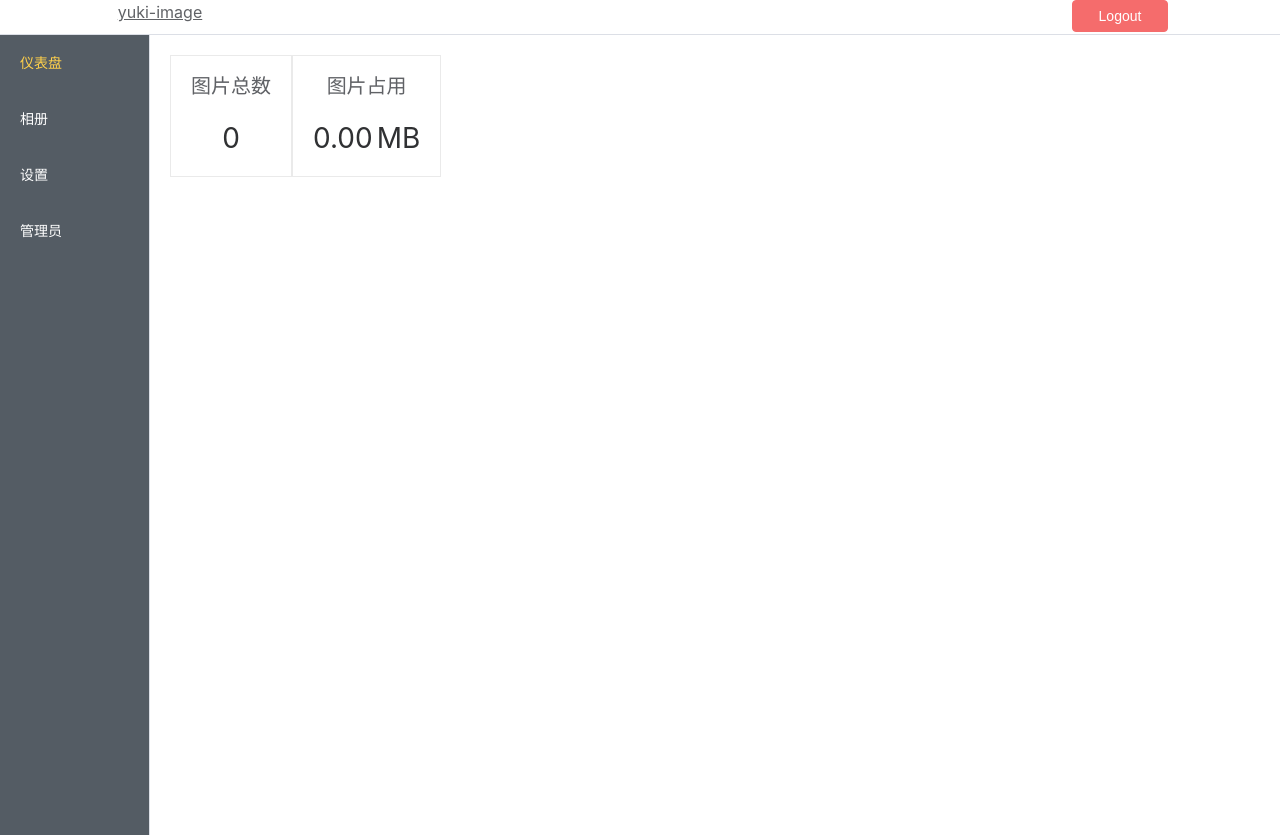
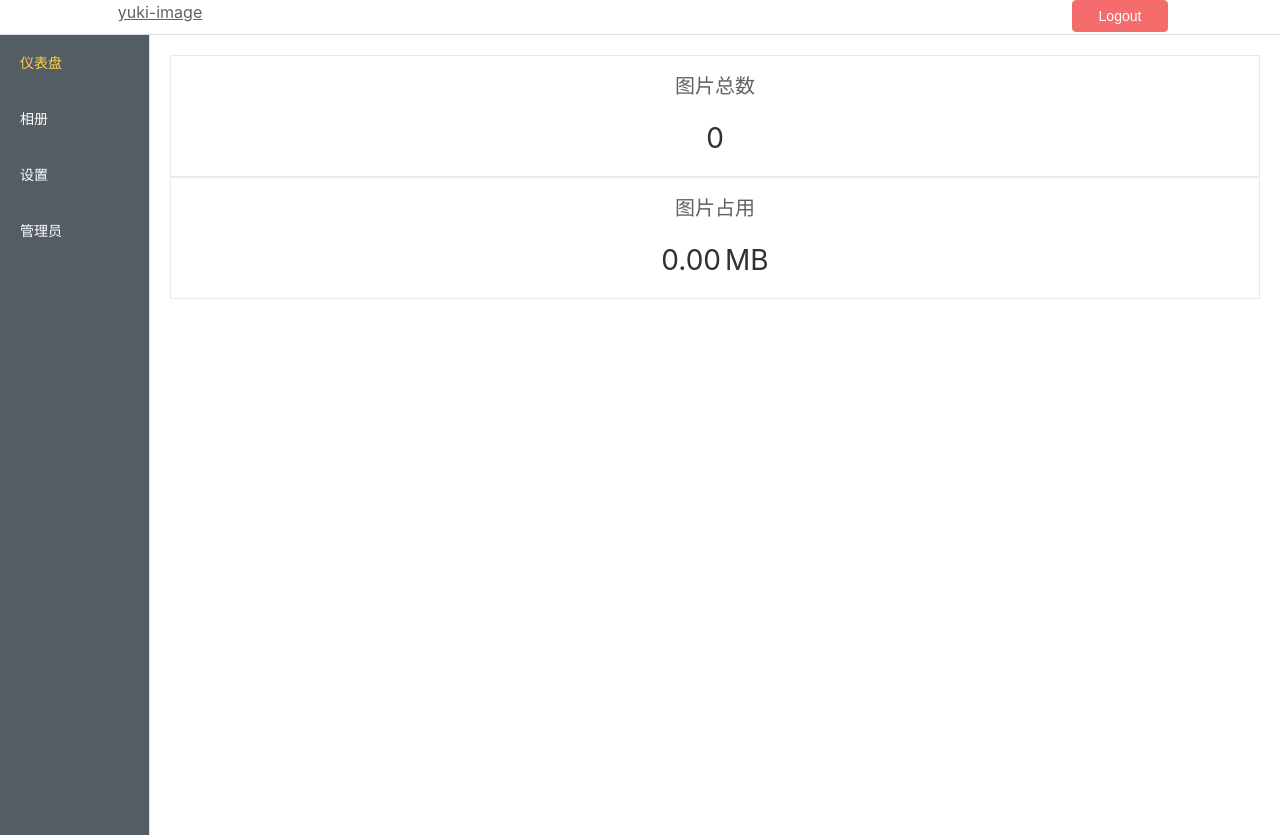
Before and after one commit to ArtdragonXoX/yuki-image-web, a Vue app: page / in a window 1280 px wide. Built offline with nearby package versions, Linux system fonts and the light colour scheme; no server answers; sample sign-in values are in the browser's storage.

Commit message:
调整主页面

```diff
--- a/src/views/HomeView.vue
+++ b/src/views/HomeView.vue
@@ -1,16 +1,8 @@
 <template>
-        <ElContainer>
-            <el-row>
-                <el-col :span="24">
-                    <ImageCount :album-id=null />
-                </el-col>
-            </el-row>
-            <el-row>
-                <el-col :span="24">
-                    <ImageSize :album-id=null />
-                </el-col>
-            </el-row>
-        </ElContainer>
+    <ElContainer class="home-container">
+        <ImageCount :album-id=null />
+        <ImageSize :album-id=null />
+    </ElContainer>
 </template>
 
 <script lang="ts" setup>
@@ -19,5 +11,8 @@
 </script>
 
 <style>
-
+.home-container {
+    display: flex;
+    flex-direction: column;
+}
 </style>
```
